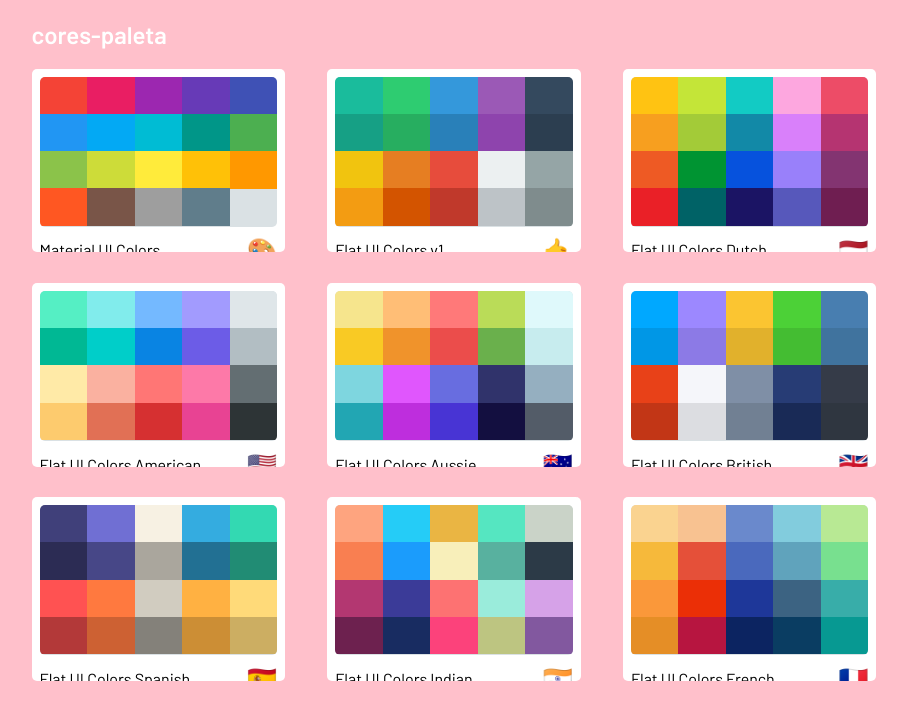
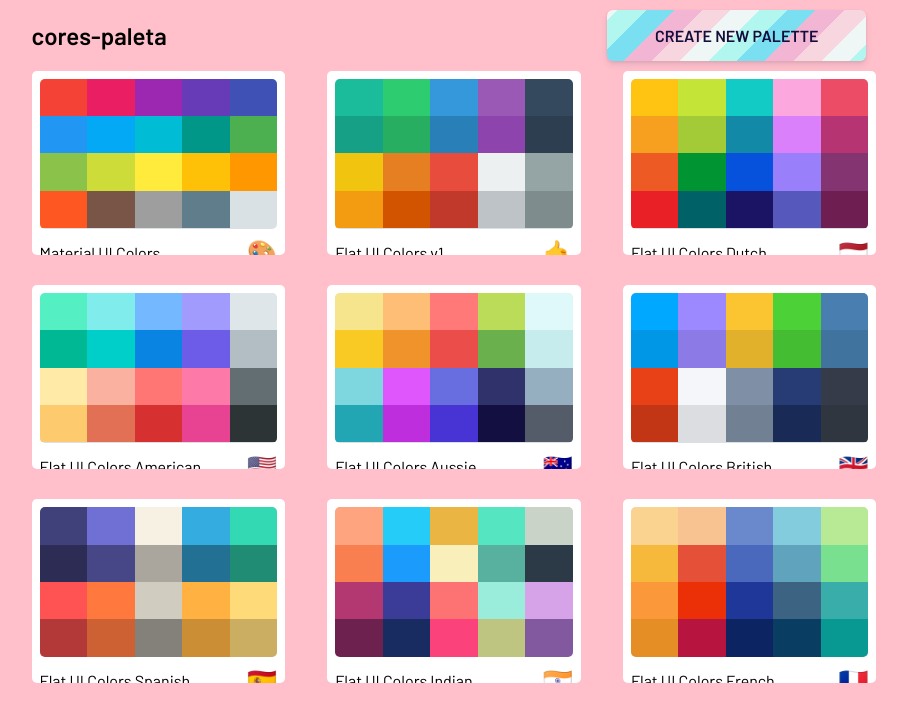
Before and after one commit to logicb0mb/cores-paleta, a React (Create React App) app: page / in a window 1280 px wide. Shown: the top 722 px of the page, without its empty margins (186-1093 px from the left). Built offline with nearby package versions, Linux system fonts and the light colour scheme; the HTML template or start-up script is replaced by a standard one.

Commit message:
Add NewPaletteForm and Button Styling

```diff
--- a/src/App.js
+++ b/src/App.js
@@ -4,7 +4,7 @@ import { Route, Switch } from 'react-router-dom';
 import Palette from './components/Palette';
 import PaletteList from './components/PaletteList';
 import SingleColorPalette from './components/SingleColorPalette';
-
+import NewPaletteForm from './components/NewPaletteForm';
 import seedColors from './seedColors';
 import { generatePalette } from './colorHelpers';
 
@@ -20,6 +20,12 @@ class App extends React.Component {
     render() {
         return (
             <Switch>
+                {/* Order does matter in these routes becasue if i will place the new route below the Palette route then it will try for new as a palette id when teh client will visit the url (/new) */}
+                <Route
+                    exact
+                    path="/palette/new"
+                    render={() => <NewPaletteForm />}
+                />
                 <Route
                     exact
                     path="/"
--- /dev/null
+++ b/src/components/NewPaletteForm.js
@@ -0,0 +1,13 @@
+import React, { Component } from 'react';
+
+class NewPaletteForm extends Component {
+    render() {
+        return (
+            <div>
+                {' '}
+                <h1>New PaletteForm</h1>{' '}
+            </div>
+        );
+    }
+}
+export default NewPaletteForm;
--- a/src/components/PaletteList.js
+++ b/src/components/PaletteList.js
@@ -16,6 +16,7 @@ class PaletteList extends Component {
                 <div className={classes.container}>
                     <nav className={classes.nav}>
                         <h1>cores-paleta</h1>
+                        <Link to="/palette/new">Create New Palette</Link>
                     </nav>
                     <div className={classes.palettes}>
                         {palettes.map((palette) => (
--- a/src/styles/PaletteListStyles.js
+++ b/src/styles/PaletteListStyles.js
@@ -17,7 +17,35 @@ export default {
         display: 'flex',
         width: '100%',
         justifyContent: 'space-between',
-        color: 'white',
+        alignItems: 'center',
+        color: 'black',
+        '& a': {
+            display: 'block',
+            textAlign: 'center',
+            textDecoration: 'none',
+            fontWeight: '800',
+            fontSize: '1em',
+            textTransform: 'uppercase',
+            color: '#fff',
+            borderRadius: '6px',
+            margin: '10px',
+            padding: '1em 3em',
+            backgroundSize: '300% 300%',
+            color: 'white',
+            boxShadow:
+                '0 4px 6px rgba(50, 50, 93, 0.11), 0 1px 3px rgba(0, 0, 0, 0.08)',
+
+            backgroundImage:
+                'linear-gradient(to right, #895cf2 0%, #ffabf4 50%, #895cf2 100%)',
+            transition: '0.5s',
+            backgroundImage:
+                'repeating-linear-gradient(-45deg, #7BDFF2 10px 30px,#B2F7EF 30px 50px,#EFF7F6 50px 70px,#F7D6E0 70px 90px,#F2B5D4 90px 110px)',
+            color: '#130e3a',
+
+            '&:hover': {
+                backgroundPosition: '20% center',
+            },
+        },
     },
     palettes: {
         boxSizing: 'border-box',
```
